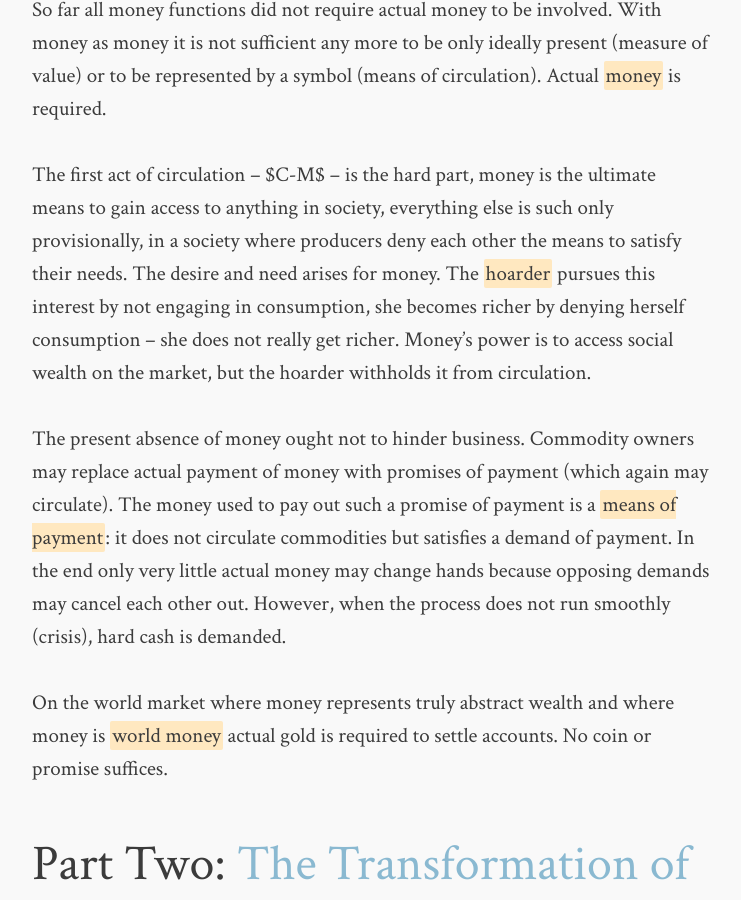
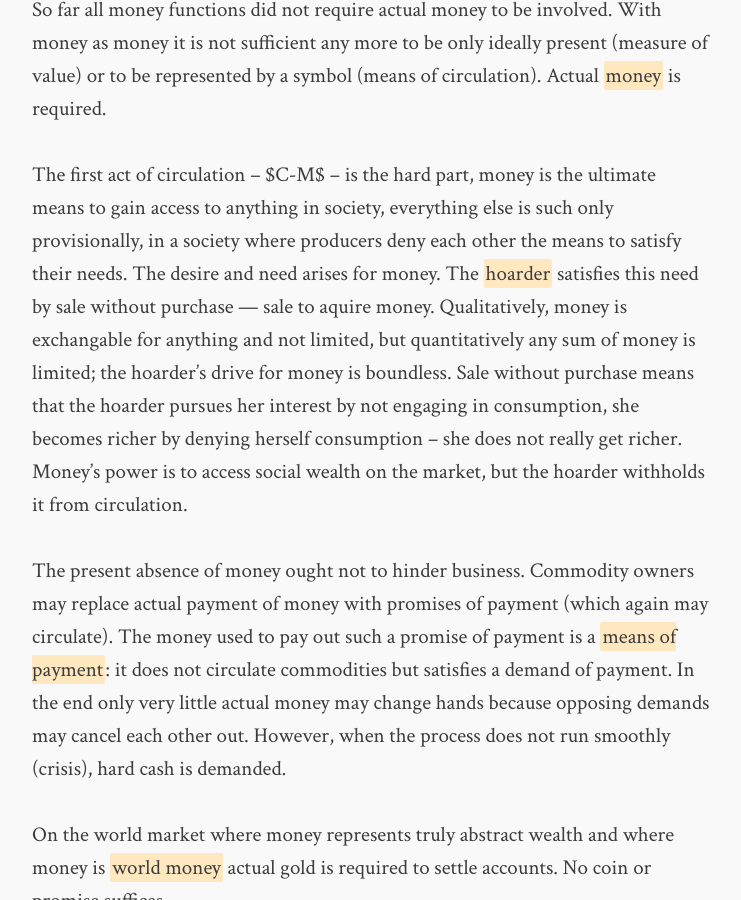
Before and after one commit to readingcapital/readingcapital.github.io, a Jekyll site: the page built from volume-1/index.md, in a window 1280 px wide and 900 px high, scrolled down 5250 px. Shown: the whole window, without its empty margins (268-1009 px from the left). Built offline with Jekyll 4.4.1, drawn with Linux system fonts in a browser that asks for light colours; comment, search, counter and statistics services are not loaded.

Commit message:
added quality/quantity opposition when discussing hoarding

```diff
--- a/volume-1/index.md
+++ b/volume-1/index.md
@@ -160,10 +160,14 @@ of value) or to be represented by a symbol (means of circulation). Actual
 The first act of circulation – $C-M$ – is the hard part, money is the ultimate
 means to gain access to anything in society, everything else is such only
 provisionally, in a society where producers deny each other the means to satisfy
-their needs. The desire and need arises for money. The *hoarder* pursues this
-interest by not engaging in consumption, she becomes richer by denying herself
-consumption – she does not really get richer. Money's power is to access social
-wealth on the market, but the hoarder withholds it from circulation.
+their needs. The desire and need arises for money. The *hoarder* satisfies this
+need by sale without purchase — sale to aquire money.  Qualitatively, money is
+exchangable for anything and not limited, but quantitatively any sum of money is
+limited; the hoarder's drive for money is boundless.  Sale without purchase
+means that the hoarder pursues her interest by not engaging in consumption, she
+becomes richer by denying herself consumption – she does not really get
+richer. Money's power is to access social wealth on the market, but the hoarder
+withholds it from circulation.
 
 The present absence of money ought not to hinder business. Commodity owners may
 replace actual payment of money with promises of payment (which again may
```
